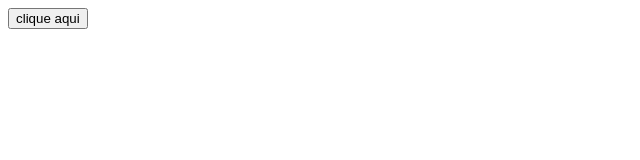
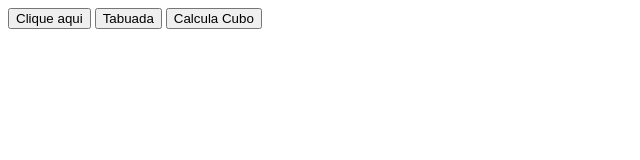
Before and after one commit to m4loka/primeiroc_3t, a plain HTML site: page index.html in a window 1280 px wide. Shown: the whole page, without its empty margins (0-640 px from the left). Drawn offline with Linux system fonts and the light colour scheme.

Commit message:
Update index.html

```diff
--- a/index.html
+++ b/index.html
@@ -1,14 +1,15 @@
 <!DOCTYPE html>
-<html lang="en">
+<html lang="pt-br">
 <head>
     <meta charset="UTF-8">
     <meta http-equiv="X-UA-Compatible" content="IE=edge">
     <meta name="viewport" content="width=device-width, initial-scale=1.0">
-    <title>Document</title>
+    <title>Primeiro C</title>
     <script src="estudo.js"></script>
 </head>
 <body>
-    <button onclick="escreva()">clique aqui</button>
-
+    <button onclick="escreva()">Clique aqui</button>
+    <button onclick="minhaTabuada()"> Tabuada </button>
+    <button onclick="cubo()"> Calcula Cubo </button>
 </body>
 </html>
```
